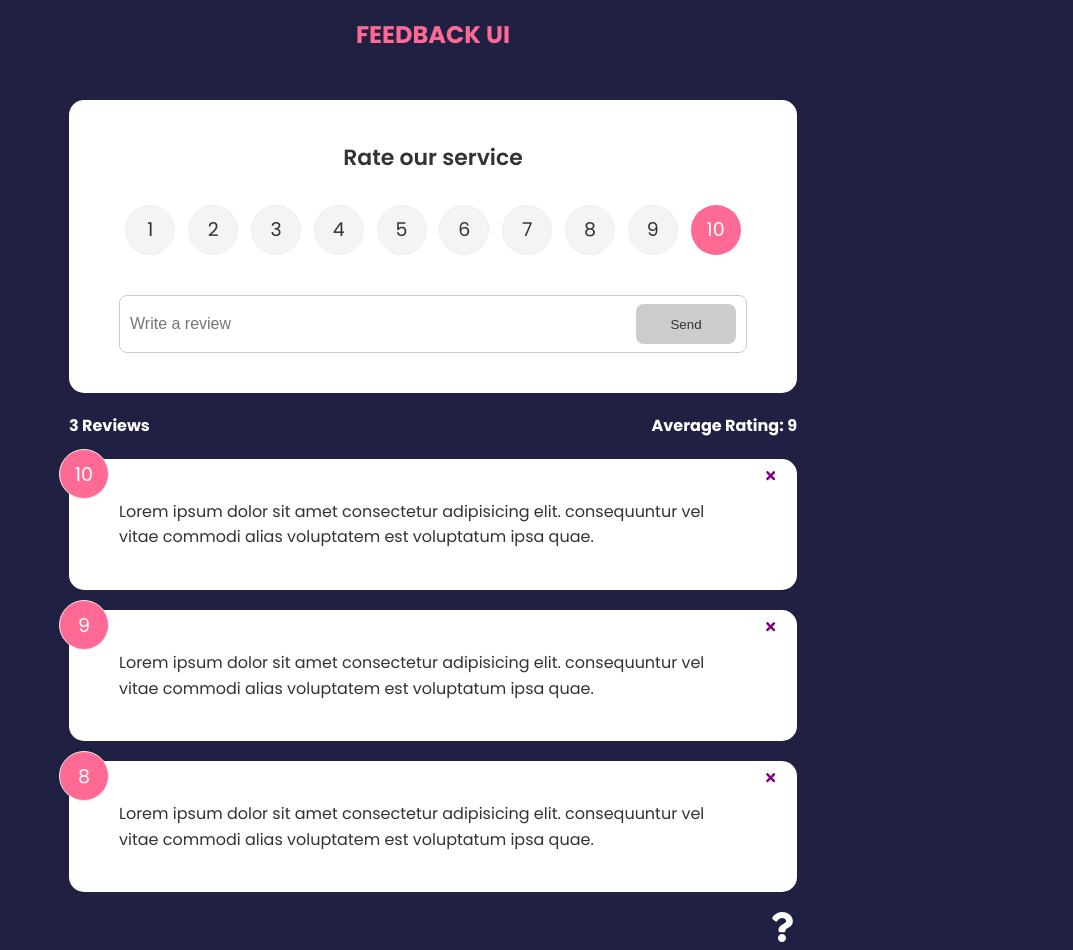
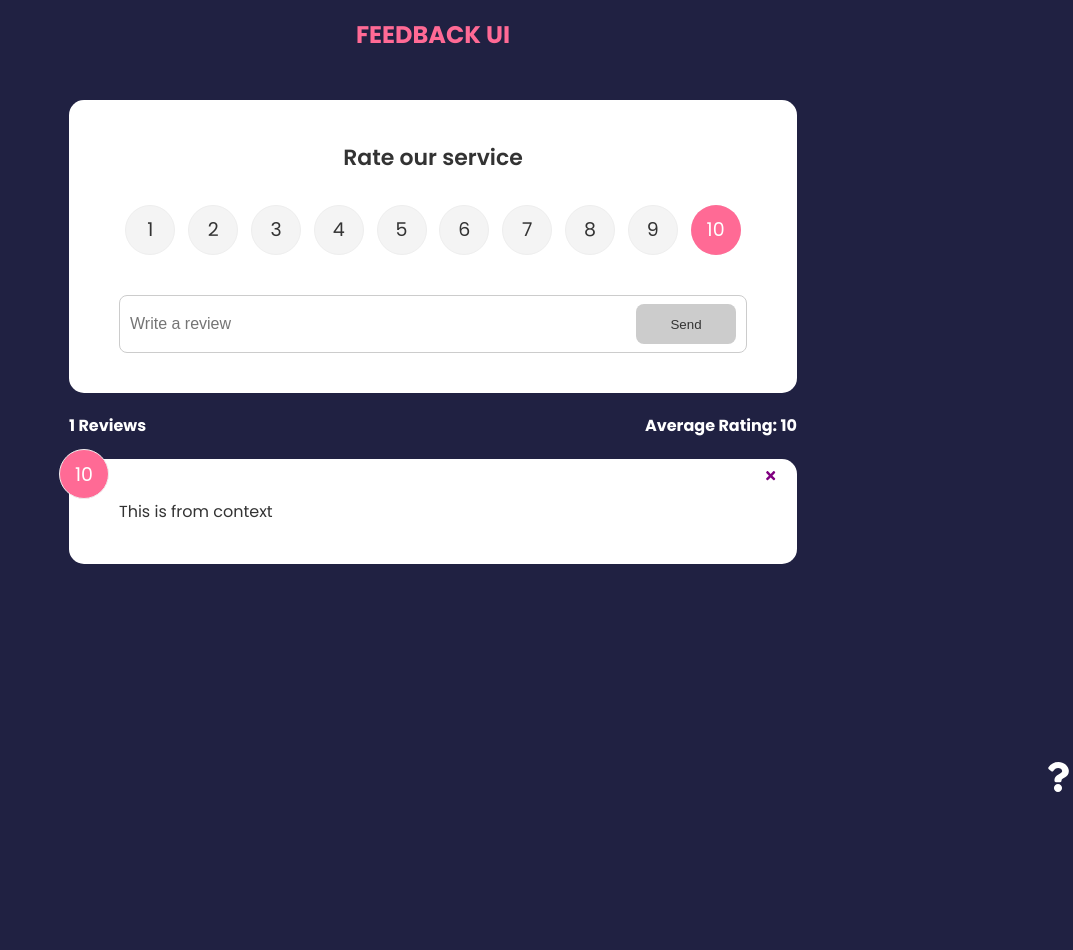
Before and after one commit to s33nx/feedback-app, a React (Create React App) app: page / in a window 1280 px wide. Shown: the whole page, without its empty margins (207-1280 px from the left). After the commit the page ends 800 px from the top, so only its background shows below. Built offline with nearby package versions, Linux system fonts and the light colour scheme.

Commit message:
Learned context Api implementation

```diff
--- a/src/App.js
+++ b/src/App.js
@@ -1,5 +1,5 @@
 import { useState } from "react"
-import {BrowserRouter as Router, Route, Routes} from 'react-router-dom'
+import {BrowserRouter as Router, Route, Routes,} from 'react-router-dom'
 import { v4 as uuidv4 } from "uuid"
 import Header from "./components/Header"
 import AboutIconLink from "./components/AboutIconLink"
@@ -8,6 +8,7 @@ import FeedbackStats from "./components/FeedbackStats"
 import FeedbackData from "./data/FeedbackData"
 import FeedbackForm from "./components/FeedbackForm"
 import AboutPage from "./pages/AboutPage"
+import { FeedbackProvider } from "./context/FeedbackContext"
 
 function App(){
     const [feedback, setFeedback] = useState(FeedbackData)
@@ -22,6 +23,7 @@ function App(){
     }
 
     return (
+      <FeedbackProvider>
     <Router>
     <Header />
     <div className="container">
@@ -30,8 +32,8 @@ function App(){
       <Route path="/" element={
         <>
           <FeedbackForm handleAdd={addFeedback}/>
-          <FeedbackStats feedback={feedback}/>
-          <FeedbackListItem  feedback={feedback} handleDelete={deleteFeedback}/>
+          <FeedbackStats />
+          <FeedbackListItem   handleDelete={deleteFeedback}/>
         </>
       } />
       <Route path="/about" element={<AboutPage />} />
@@ -40,6 +42,7 @@ function App(){
     <AboutIconLink />
     </div>
     </Router>
+    </FeedbackProvider>
     )
 }
 export default App
--- a/src/components/FeedbackItem.jsx
+++ b/src/components/FeedbackItem.jsx
@@ -9,7 +9,7 @@ function FeedbackItem({item, handleDelete}) {
   return (
     <Card>
       <div className="num-display">{item.rating}</div>
-      <button  onClick = {() => handleDelete(item.id)}className="close">
+      <button  onClick = {() => handleDelete(item.id)} className="close">
         <FaTimes color='purple' />
       </button>
       <div className="text-display">{item.text}</div>
--- a/src/components/FeedbackListItem.jsx
+++ b/src/components/FeedbackListItem.jsx
@@ -1,9 +1,13 @@
 import React from 'react'
 import FeedbackItem from './FeedbackItem'
-import PropTypes from 'prop-types'
 import {motion, AnimatePresence} from 'framer-motion'
+import { useContext } from 'react'
+import FeedbackContext from '../context/FeedbackContext'
 
-function FeedbackListItem({feedback, handleDelete}) {
+function FeedbackListItem({handleDelete}) {
+  const {feedback} = useContext(FeedbackContext)
+
+
   if (!feedback || feedback.length === 0) {
     return <p>No feedback yet</p>
   }
@@ -12,18 +16,8 @@ function FeedbackListItem({feedback, handleDelete}) {
     <div className='feedback-list'>
       <AnimatePresence>
         {feedback.map((item) => (
-          <
-            motion.div
-            key={item.id}
-            initial={{opacity: 0}}
-            animate={{opacity: 1}}
-            exit={{opacity: 0}}
-          >
-            <FeedbackItem key=
-            {item.id
-            } item={item}
-            handleDelete=
-            {handleDelete}/>
+          < motion.div key={item.id} initial={{opacity: 0}} animate={{opacity: 1}}exit={{opacity: 0}}>
+            <FeedbackItem key={item.id} item={item} handleDelete= {handleDelete}/>
           </motion.div>
         ))}
       </AnimatePresence>
@@ -42,13 +36,5 @@ function FeedbackListItem({feedback, handleDelete}) {
 //     </div>
 //   )
 // }
-FeedbackListItem.propTypes= {
-  feedback: PropTypes.arrayOf(
-    PropTypes.shape({
-      id: PropTypes.number.isRequired,
-      text: PropTypes.string.isRequired,
-      rating: PropTypes.number.isRequired,
-    })
-  ),
-}
+
 export default FeedbackListItem
--- a/src/components/FeedbackStats.jsx
+++ b/src/components/FeedbackStats.jsx
@@ -1,6 +1,8 @@
-import React from 'react'
-import PropTypes from 'prop-types'
-function FeedbackStats({feedback}) {
+import { useContext } from 'react'
+import FeedbackContext from '../context/FeedbackContext'
+
+function FeedbackStats() {
+      const {feedback} = useContext(FeedbackContext)
     //Calculate avg
     let average = feedback.reduce((acc, cur) => {
         return acc + cur.rating
@@ -15,8 +17,5 @@ function FeedbackStats({feedback}) {
     </div>
   )
 }
-FeedbackStats.propTypes = {
-    feedback: PropTypes.array.isRequired,
-}
 
 export default FeedbackStats
--- /dev/null
+++ b/src/context/FeedbackContext.js
@@ -0,0 +1,24 @@
+import { text } from 'framer-motion/client'
+import {Children, createContext, useState} from 'react'
+
+const FeedbackContext = createContext()
+
+export const FeedbackProvider = ({children}) => {
+    const [feedback, setFeedback] = useState([
+        {
+            id: 1,
+            text: 'This is from context',
+            rating: 10
+        },
+    ])
+
+    return (<FeedbackContext.Provider
+     value={{
+        feedback,
+    }}>
+        {children}
+    </FeedbackContext.Provider>
+    )
+}
+
+export default FeedbackContext
--- a/src/index.css
+++ b/src/index.css
@@ -185,9 +185,10 @@ input:focus {
   color: rebeccapurple;
 }
 
-/* FIX: Remove position: absolute to keep about icon at the bottom of the
- * document */
 .about-link {
+  position: fixed;
+  bottom: 0;
+  right: 0;
   display: flex;
   justify-content: flex-end;
 }
@@ -197,6 +198,7 @@ input:focus {
 .about-link a {
   color: #fff;
   cursor: pointer;
+
 }
 
 .about-link a:hover {
```
